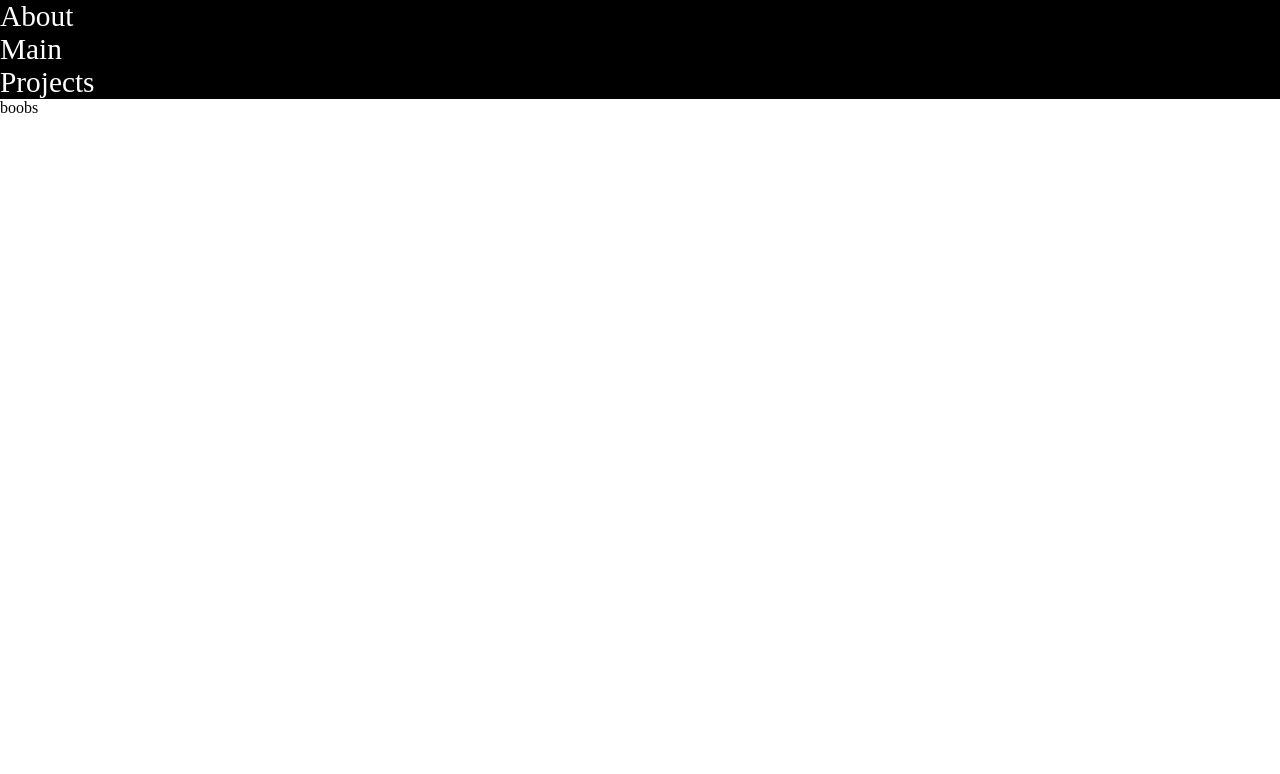
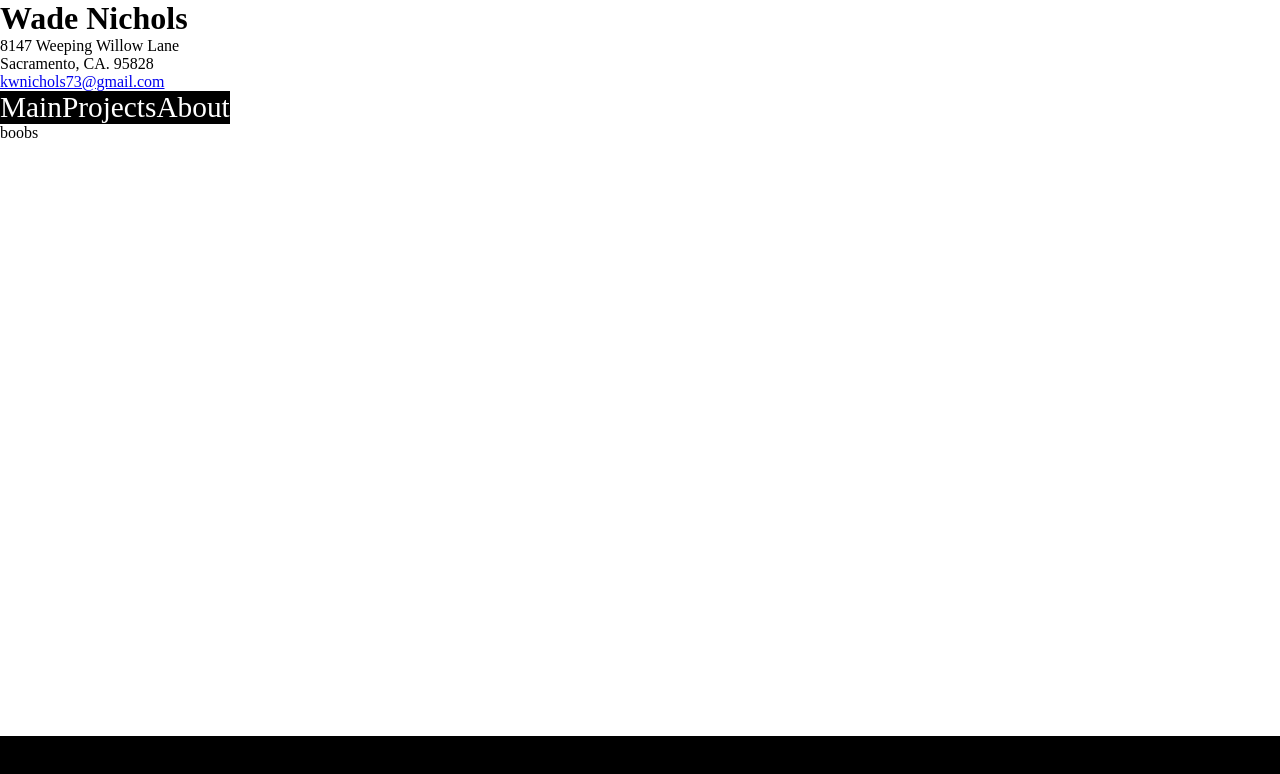
Before and after one commit to WadeNichols/portfolio, a React (Create React App) app: page /projects in a window 1280 px wide. Shown: the top 774 px of the page. Built offline with nearby package versions, Linux system fonts and the light colour scheme.

Commit message:
restarting computer, just being safe

```diff
--- a/src/App.js
+++ b/src/App.js
@@ -2,7 +2,9 @@ import React, { Component } from 'react';
 
 //my components
 import Navbar from './Navbar'
+import Footer from './Footer'
 import SwitchPage from './SwitchPage'
+import Header from './Header'
 import './styles.css';
 
 
@@ -10,8 +12,10 @@ class App extends Component {
   render() {
     return (
       <div >
+        <Header />
         <Navbar />
         <SwitchPage />
+        <Footer />
       </div>
     );
   }
--- /dev/null
+++ b/src/Footer.js
@@ -0,0 +1,9 @@
+import React from "react";
+
+function Footer() {
+  return (
+  <div className="footer">hey</div>
+  )
+}
+
+export default Footer;
--- /dev/null
+++ b/src/Header.js
@@ -0,0 +1,14 @@
+import React from 'react'
+
+function Header() {
+    return (
+        <div className='header'>
+            <h1>Wade Nichols</h1>
+            <p>8147 Weeping Willow Lane</p>
+            <p>Sacramento, CA. 95828</p>
+            <a type="email" href='mailto:kwnichols73@gmail.com?&subject=Resume%20Request'>kwnichols73@gmail.com</a>
+        </div>
+    )
+}
+
+export default Header
--- a/src/Navbar.js
+++ b/src/Navbar.js
@@ -7,9 +7,9 @@ import { Link } from "react-router-dom";
 export default function Navbar() {
   return (
     <nav className='navbar-container'>
-        <Link className='navbar' to={'/about'}>About<br/>Main<br/>Projects</Link>
-        {/* <Link className='navbar' to={'/'}>Main</Link> */}
-        {/* <Link className='navbar' to={'/projects'}>Projects</Link> */}
+        <Link className='navbar' to={'/'}>Main</Link>
+        <Link className='navbar' to={'/projects'}>Projects</Link>
+        <Link className='navbar' to={'/about'}>About</Link>
     </nav>
   );
 }
--- a/src/styles.css
+++ b/src/styles.css
@@ -5,7 +5,7 @@
 /* Header Styles */
 .navbar-container  {
   text-decoration: none;
-  display: flex;
+  display: inline-block;
   justify-content: space-between;
   background-color: black;
   color: white;
@@ -16,3 +16,14 @@
   color: white;
   text-decoration: none
 }
+
+/* Footer Styles */
+.footer {
+  position: fixed;
+  left: 0;
+  bottom: 0;
+  background-color: black;
+  width: 100%;
+  height: 4em;
+
+}
```
